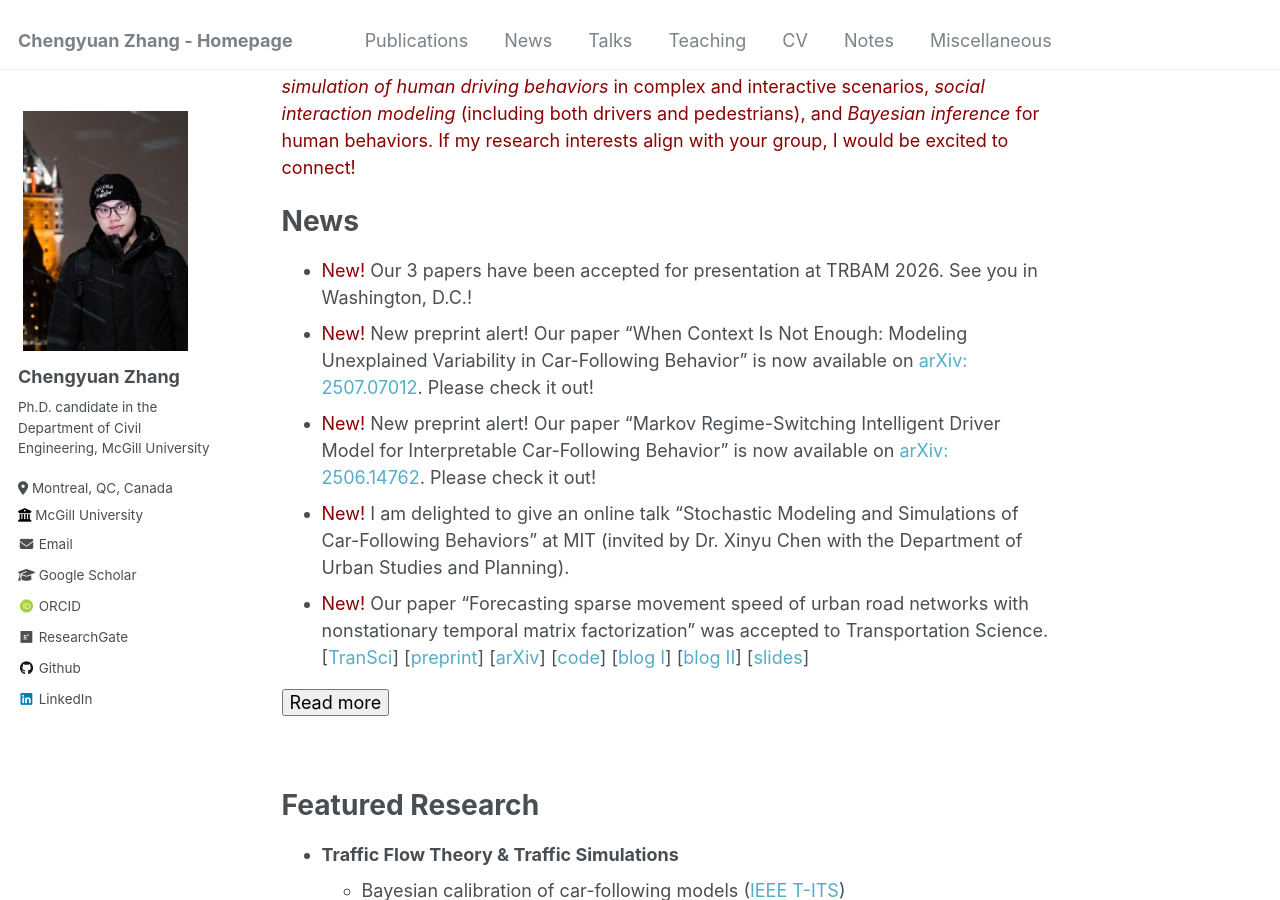
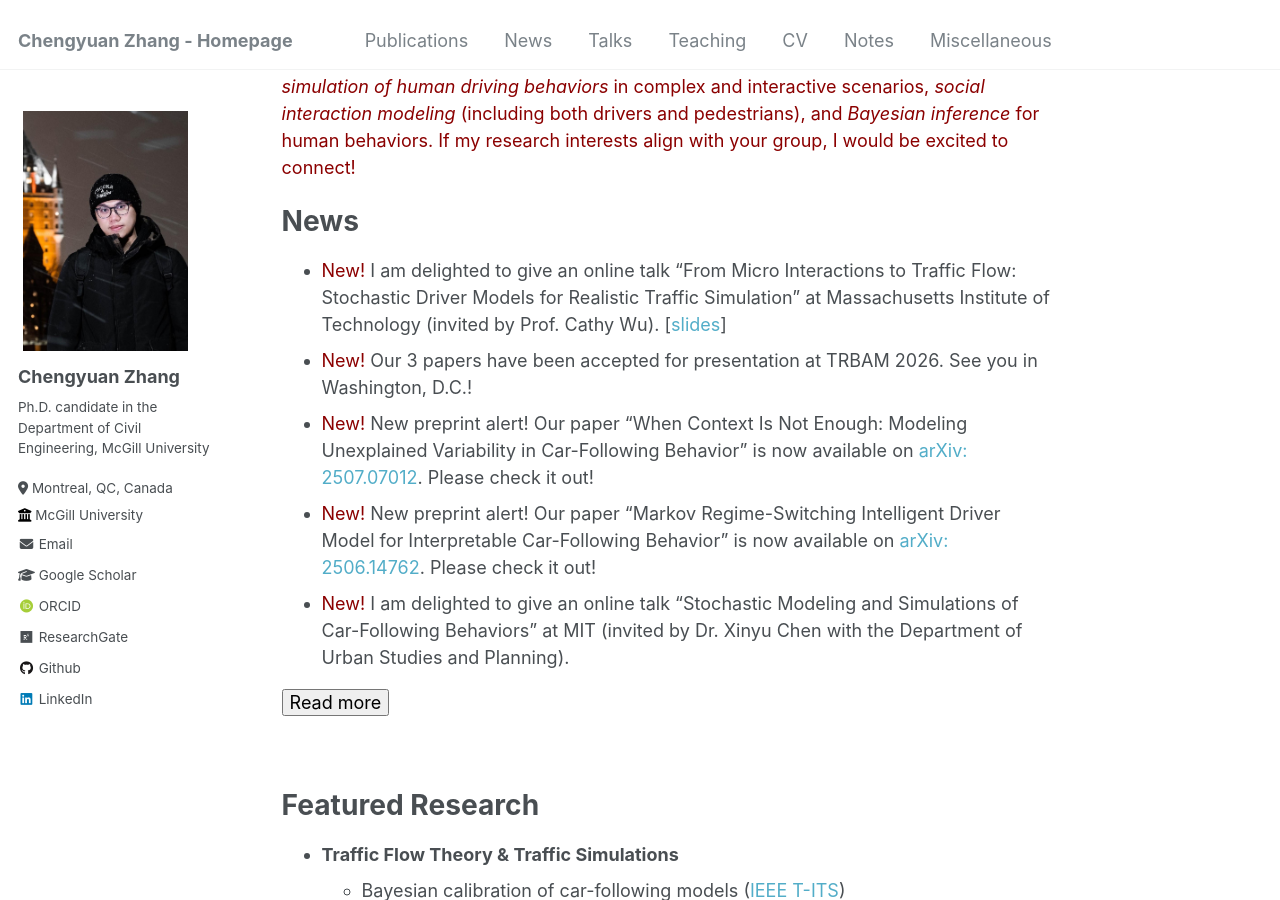
Before and after one commit to Chengyuan-Zhang/chengyuan-zhang.github.io, a Jekyll site: the page built from _pages/about.md, in a window 1280 px wide and 900 px high, scrolled down 577 px. Built offline with Jekyll 4.4.1, drawn with Linux system fonts in a browser that asks for light colours; some web fonts are replaced; comment, search, counter and statistics services are not loaded.

Commit message:
update talk

```diff
--- a/_pages/about.md
+++ b/_pages/about.md
@@ -31,12 +31,11 @@
 
 News
 =====
-
+* <span style="color:darkred"> New! </span>  I am delighted to give an online talk "From Micro Interactions to Traffic Flow: Stochastic Driver Models for Realistic Traffic Simulation" at Massachusetts Institute of Technology (invited by Prof. Cathy Wu). [[slides](../_talks/251022_From_Micro_Interactions_to_Traffic_Flow.pdf)]
 * <span style="color:darkred"> New! </span> Our 3 papers have been accepted for presentation at TRBAM 2026. See you in Washington, D.C.!
 * <span style="color:darkred"> New! </span> New preprint alert! Our paper "When Context Is Not Enough: Modeling Unexplained Variability in Car-Following Behavior" is now available on [arXiv: 2507.07012](https://arxiv.org/abs/2507.07012). Please check it out!
 * <span style="color:darkred"> New! </span> New preprint alert! Our paper "Markov Regime-Switching Intelligent Driver Model for Interpretable Car-Following Behavior" is now available on [arXiv: 2506.14762](https://arxiv.org/abs/2506.14762). Please check it out!
 * <span style="color:darkred"> New! </span> I am delighted to give an online talk "Stochastic Modeling and Simulations of Car-Following Behaviors" at MIT (invited by Dr. Xinyu Chen with the Department of Urban Studies and Planning).
-* <span style="color:darkred"> New! </span> Our paper "Forecasting sparse movement speed of urban road networks with nonstationary temporal matrix factorization" was accepted to Transportation Science.  [[TranSci](https://pubsonline.informs.org/doi/abs/10.1287/trsc.2024.0629)] [[preprint](https://xinychen.github.io/papers/notmf.pdf)] [[arXiv](https://arXiv.org/abs/2203.10651)] [[code](https://github.com/xinychen/tracebase)] [[blog I](https://medium.com/p/b1c59faf05ea)] [[blog II](https://medium.com/p/4705df163fcf)] [[slides](https://xinychen.github.io/slides/notmf.pdf)]
 
 <button onclick="window.location.href='https://chengyuan-zhang.github.io/news/';">Read more</button>
 
```
Also changed, not shown: 1 other file.
